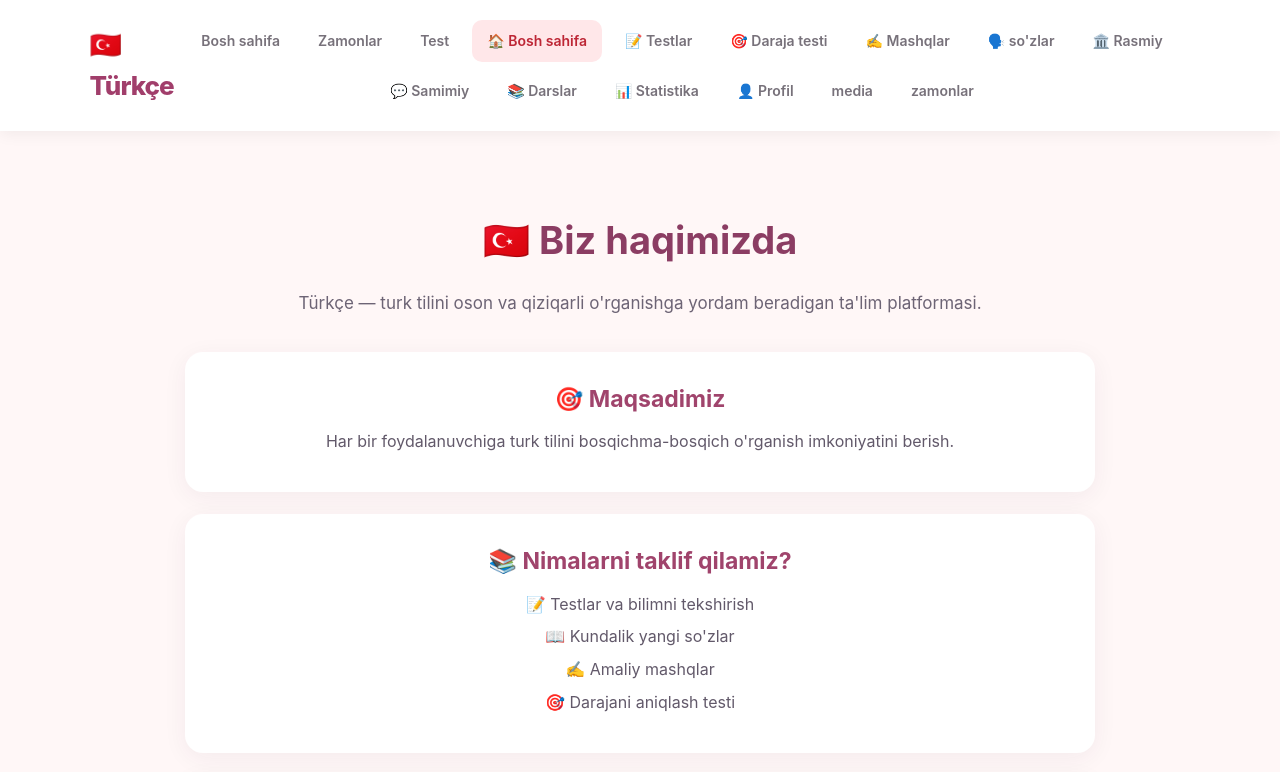
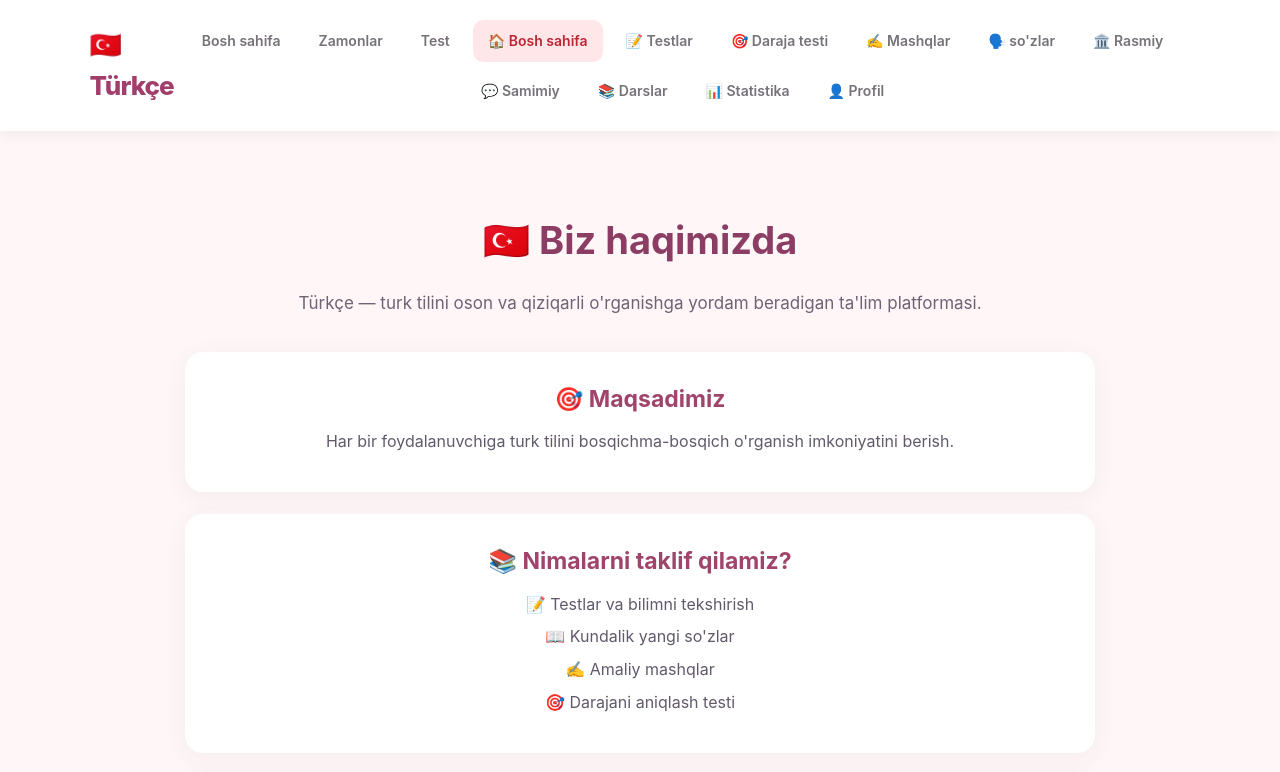
Before and after one commit to iymona007/Turkish_website, a plain HTML site: page biz_haqimizda.html in a window 1280 px wide. Shown: the top 772 px of the page. Drawn offline with Linux system fonts and the light colour scheme.

Commit message:
Update Turkish learning website

```diff
--- a/biz_haqimizda.html
+++ b/biz_haqimizda.html
@@ -26,8 +26,6 @@
       <a href="darslar.html">📚 Darslar</a>
       <a href="statistika.html">📊 Statistika</a>
       <a href="profil.html">👤 Profil</a>
-      <a href="media.html">media</a>
-     <a href="zamonlar.html">zamonlar</a>
 
         </nav>
     </header>
```
